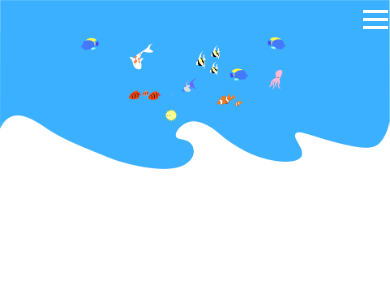
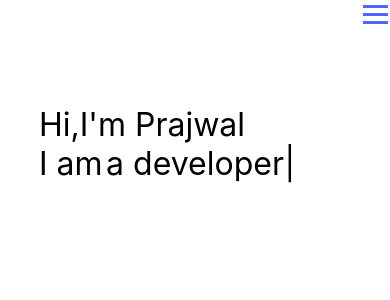
Before and after one commit to prajwalr308/portfolio-v2, a React (Create React App) app: page / in a window 390 px wide. Shown: the top 300 px of the page. Built offline with nearby package versions, Linux system fonts and the light colour scheme.

Commit message:
media query

```diff
--- a/src/App.css
+++ b/src/App.css
@@ -8,13 +8,13 @@ html,body{
   padding: 0;
 
 }
-@media only screen and (min-width: 320px) {
-  .img{
 
-    width:100%;
-  }
-}
 .img{
 
   width:100%;
 }
+@media only screen and (max-width: 760px) {
+  .img{
+    display: none;
+  }
+}
--- a/src/App.js
+++ b/src/App.js
@@ -9,6 +9,7 @@ function App() {
     <div className="App">
       <img src={bg} className="img" />
       <Navbar />
+      <></>
       <TypeWriter />
     </div>
   );
--- a/src/components/navbar/Navbar.css
+++ b/src/components/navbar/Navbar.css
@@ -2,7 +2,7 @@
 .navbar__lists__mobileView{
     text-decoration: none;
     list-style-type:none;
-    margin-top: -43%;
+    margin-top: 0%;
 
     margin-left: 55%;
     position: fixed;
@@ -16,7 +16,7 @@
 .navbar__menu{
     position:fixed;
     z-index: 8;
-    margin-top:-43%;
+    margin-top:0%;
     margin-left:93%;
 }
 .container  {
@@ -31,7 +31,7 @@
   .bar1, .bar2, .bar3 {
     width: 25px;
     height: 3px;
-    background-color: rgb(255, 255, 255);
+    background-color: rgb(77, 103, 255);
     margin: 5px 0;
     transition: 0.4s;
   }
--- a/src/components/typeWriter/TypeWriter.css
+++ b/src/components/typeWriter/TypeWriter.css
@@ -1,10 +1,42 @@
-span{
-    font-size:2em;
-    color:white
+span {
+  font-size: 2em;
+  color: white;
 }
 .type{
-    display:flex;
-    margin:20% 0 0 10% ;
+    margin-left: 10%;
+}
+.type__name{
+    display: inline-block;
+margin-top:30%
+}
+.type__typing {
+  display: flex;
 
 }
-.type_static{margin-right: 0.5%;}
+.type_static {
+  margin-right: 1%;
+}
+
+@media only screen and (min-width: 320px) {
+  span {
+    font-size: 2em;
+    color: rgb(0, 0, 0);
+  }
+  .type__typing {
+    display: flex;
+
+  }
+}
+@media only screen and (min-width: 768px) {
+    span {
+        font-size: 2em;
+        color: rgb(255, 255, 255);
+      }
+      .type__typing {
+        display: flex;
+
+      }
+      .type{
+          margin: -15% 0 0 10%;
+      }
+}
--- a/src/components/typeWriter/TypeWriter.js
+++ b/src/components/typeWriter/TypeWriter.js
@@ -11,6 +11,8 @@ const TypeWriter = () => {
   }, [count]);
   return (
     <div className="type">
+        <span className="type__name">Hi,I'm Prajwal</span>
+        <div className="type__typing">
         <span className="type_static"> I am </span>
       {count ?
     <Typist avgTypingDelay={100} delay={1000} onTypingDone={() => setCount(0)}>
@@ -21,6 +23,8 @@ const TypeWriter = () => {
       <Typist.Backspace count={10} delay={800} />
       <span>an artist</span>
     </Typist>:""}
+        </div>
+
     </div>
   );
 };
```
